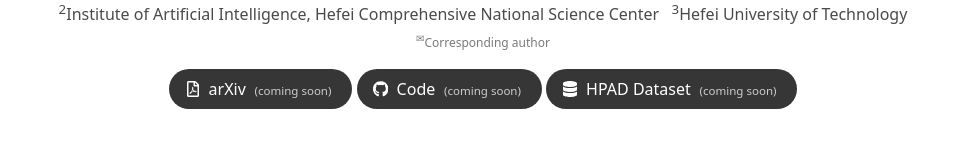
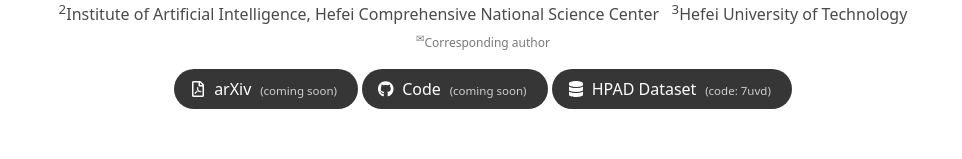
Before and after one commit to Derek0907/ART, a plain HTML site: page index.html in a window 1280 px wide. Shown: the part 303-462 px from the top of the page, without its empty margins (157-1119 px from the left). Drawn offline with Linux system fonts and the light colour scheme.

Commit message:
Link the HPAD dataset

```diff
--- a/index.html
+++ b/index.html
@@ -51,9 +51,9 @@
                 </a>
               </span>
               <span class="link-block">
-                <a class="external-link button is-normal is-rounded is-dark">
+                <a class="external-link button is-normal is-rounded is-dark" href="https://pan.baidu.com/s/1A7ixod5QzWrsaQ7iAiG-8g?pwd=7uvd">
                   <span class="icon"><svg class="fa-inline" aria-hidden="true" xmlns="http://www.w3.org/2000/svg" viewBox="0 0 448 512"><path fill="currentColor" d="M448 73.143v45.714C448 159.143 347.667 192 224 192S0 159.143 0 118.857V73.143C0 32.857 100.333 0 224 0s224 32.857 224 73.143zM448 176v102.857C448 319.143 347.667 352 224 352S0 319.143 0 278.857V176c48.125 33.143 136.208 48.572 224 48.572S399.874 209.143 448 176zm0 160v102.857C448 479.143 347.667 512 224 512S0 479.143 0 438.857V336c48.125 33.143 136.208 48.572 224 48.572S399.874 369.143 448 336z"/></svg></span>
-                  <span>HPAD Dataset <span class="soon">(coming soon)</span></span>
+                  <span>HPAD Dataset <span class="soon">(code: 7uvd)</span></span>
                 </a>
               </span>
             </div>
```
